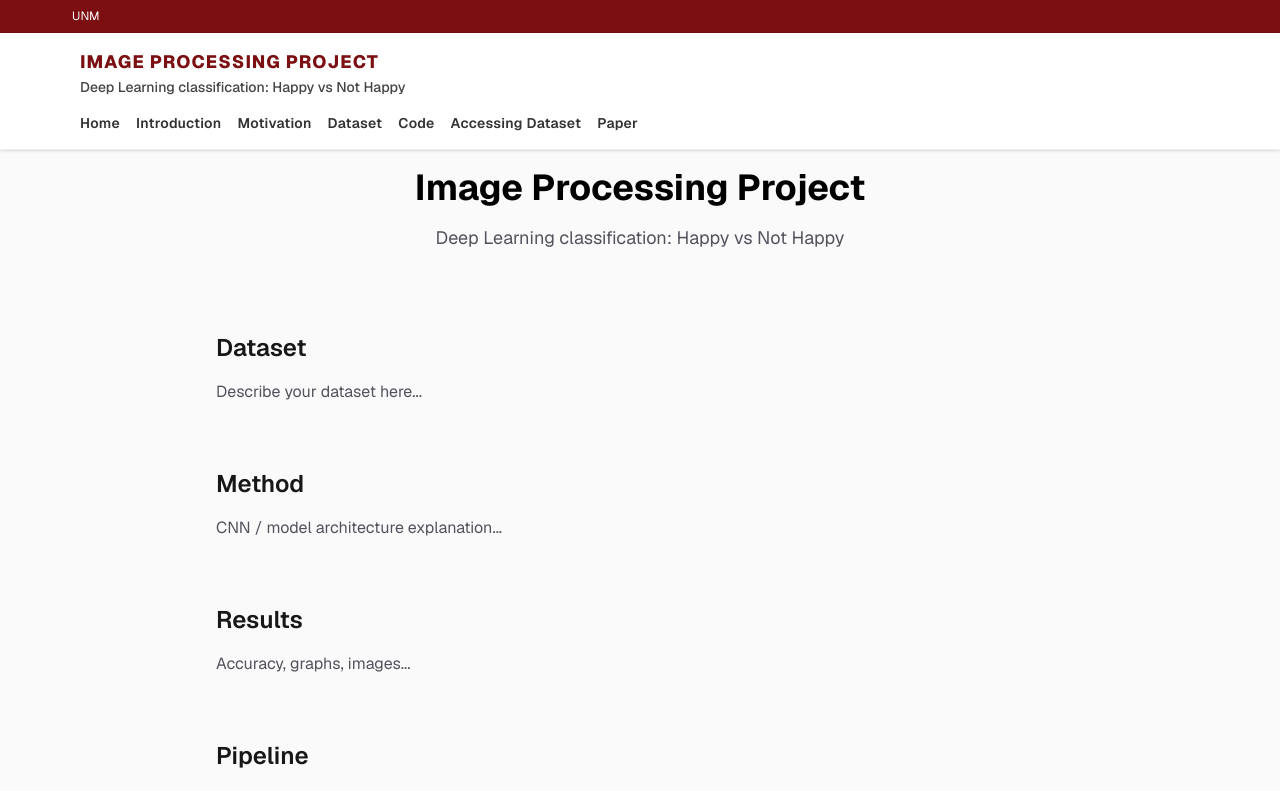
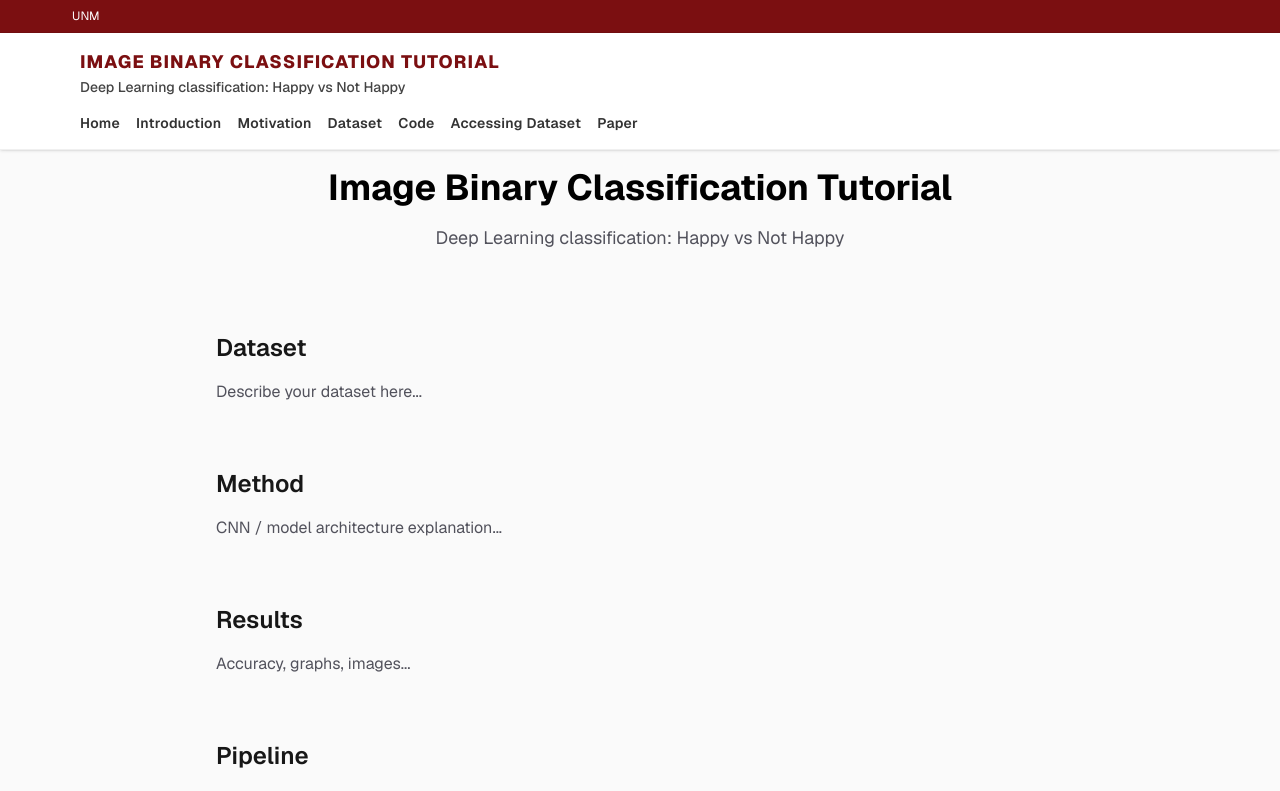
Before and after one commit to pepealania/image-processing-project-tutorial-deep-learning-happy-not-happy-classification, a Next.js app: page /image-processing-project-tutorial-deep-learning-happy-not-happy-classification/ in a window 1280 px wide. Shown: the top 791 px of the page. Built offline with nearby package versions, Linux system fonts and the light colour scheme.

Commit message:
header rename title in tab

```diff
--- a/src/app/layout.tsx
+++ b/src/app/layout.tsx
@@ -13,8 +13,8 @@ const geistMono = Geist_Mono({
 });
 
 export const metadata: Metadata = {
-  title: "Create Next App",
-  description: "Generated by create next app",
+  title: "Image Binary Classification Tutorial",
+  description: "Image Binary Classification Tutorial",
 };
 
 export default function RootLayout({
--- a/src/app/page.tsx
+++ b/src/app/page.tsx
@@ -22,7 +22,7 @@ export default function Home() {
           />
 
           <h1 className="mt-8 text-4xl font-bold text-black dark:text-white">
-            Image Processing Project
+            Image Binary Classification Tutorial
           </h1>
 
           <p className="mt-4 text-lg text-zinc-600 dark:text-zinc-400">
--- a/src/components/Navbar.tsx
+++ b/src/components/Navbar.tsx
@@ -16,7 +16,7 @@ export default function Navbar() {
       <div className="max-w-6xl mx-auto flex flex-col gap-4 p-4 text-sm font-medium">
         <div>
           <Link href="/" className="lvh-brand lvh-title">
-            Image Processing Project
+            Image Binary Classification Tutorial
           </Link>
           <div className="lvh-subtitle text-sm text-zinc-600">Deep Learning classification: Happy vs Not Happy</div>
         </div>
```
